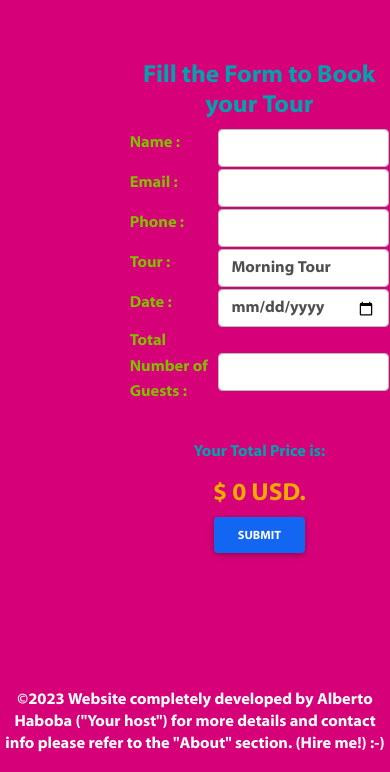
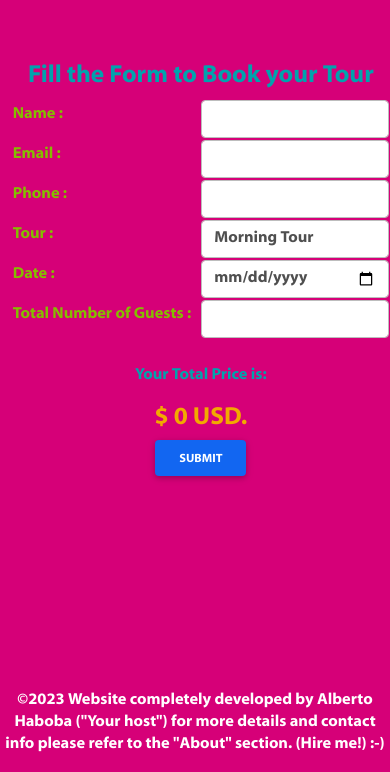
Before and after one commit to kodkodmx/FINAL_PROJECT, a Django app: page /book in a window 390 px wide. Shown: the part 150-922 px from the top of the page. Run offline with Django 4.2, Linux system fonts and the light colour scheme; some libraries are stand-ins or nearby versions.

Commit message:
terminado para web

```diff
--- a/sightsonbikes/static/sightsonbikes/style.css
+++ b/sightsonbikes/static/sightsonbikes/style.css
@@ -171,6 +171,7 @@
         margin-top: 25%;
         margin-right: -.7%;
     }
+    /*gallery.html*/
     #togallery{
         display: none;
     }
@@ -227,6 +228,10 @@
         width: 200%;
         position: relative;
         margin-left: -90%;
+    }
+    /*book.html*/
+    #form{
+        margin-left: -30%;
     }
 }
 
```
Also changed, not shown: db.sqlite3.
